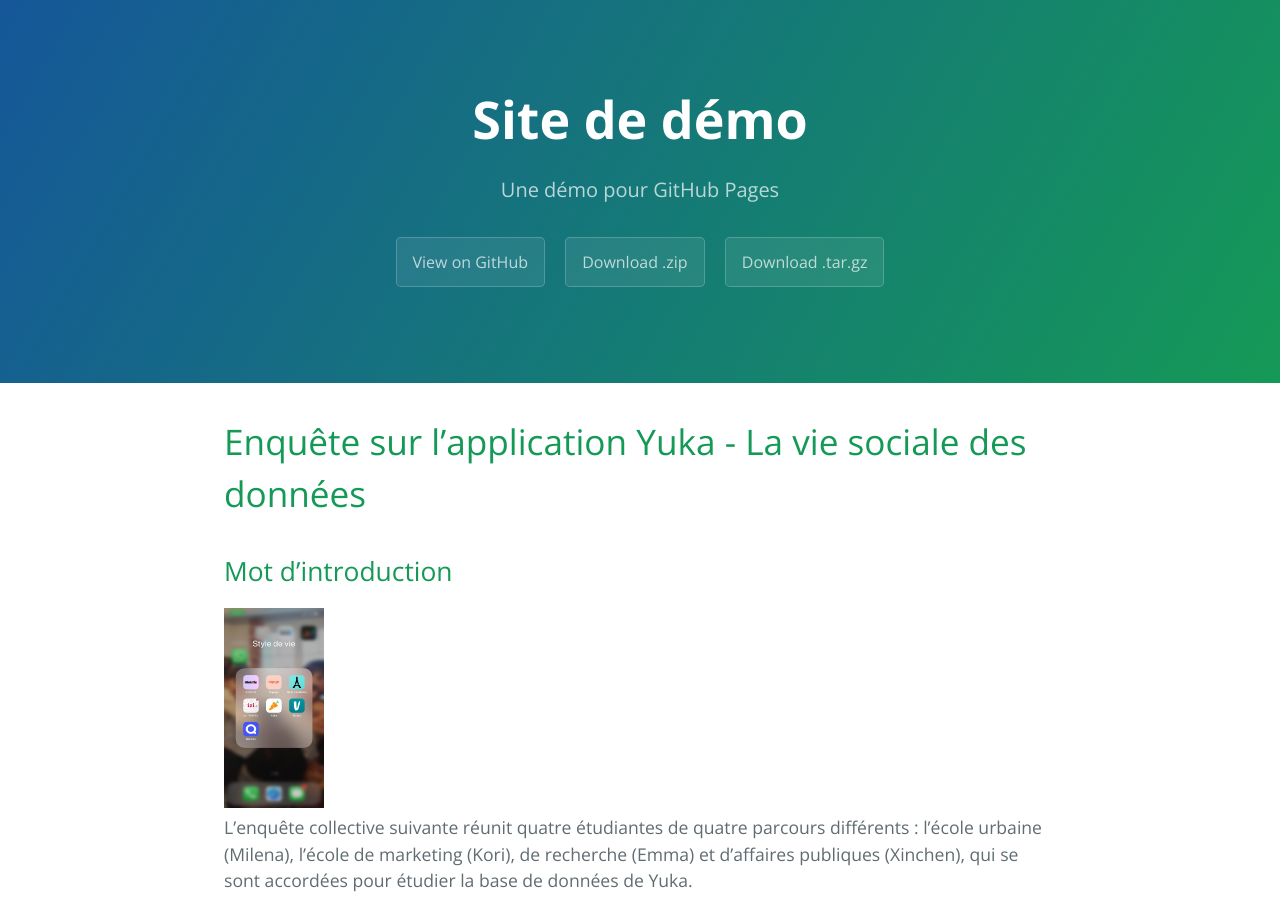
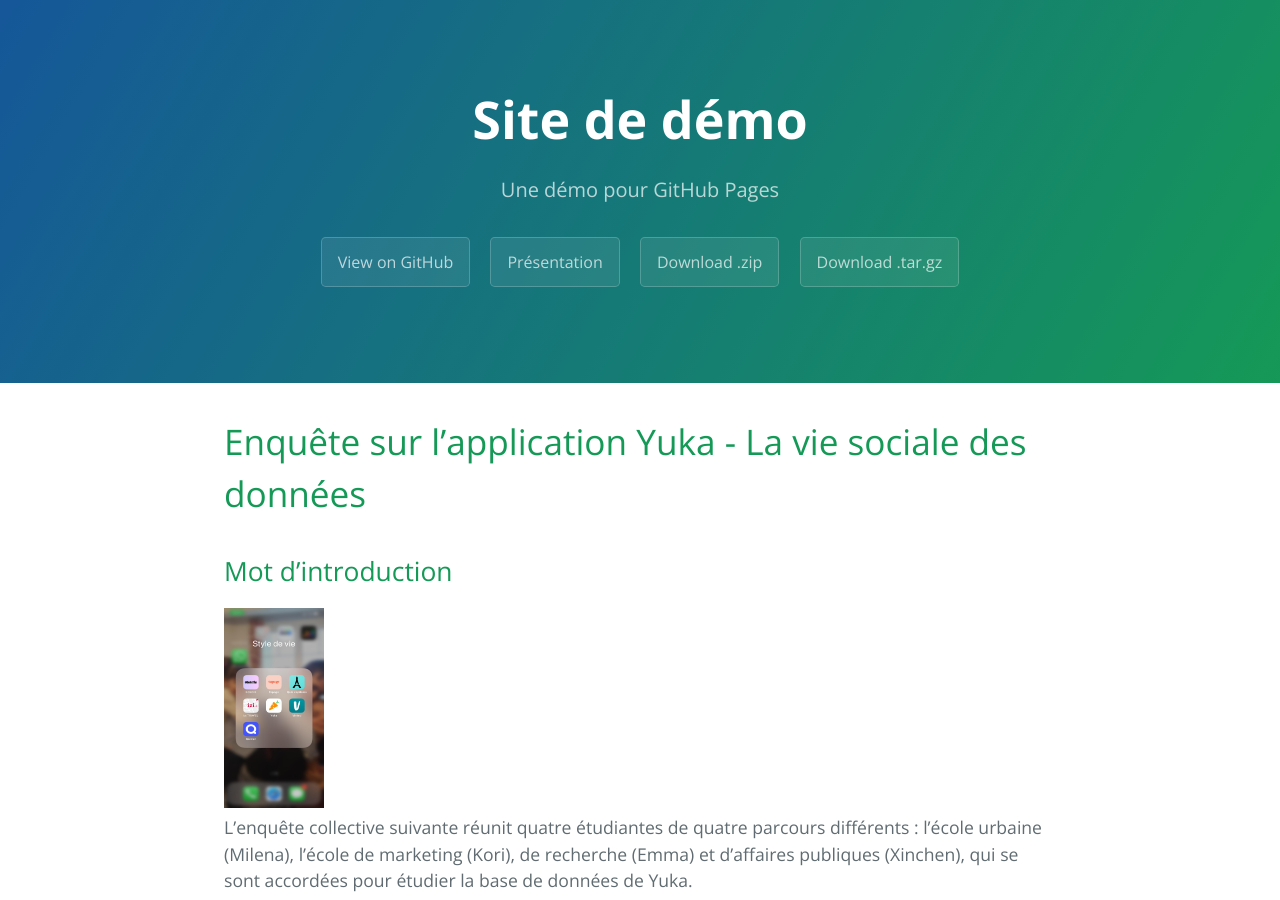
Before and after one commit to sabrina97490/sabrina97490.github.io, a Jekyll site: the page built from index.html, in a window 1280 px wide and 900 px high. Built offline with Jekyll 4.4.1, drawn with Linux system fonts in a browser that asks for light colours; the list of posts is cut into pages by our own code.

Commit message:
Update page-header.html

```diff
--- a/_includes/page-header.html
+++ b/_includes/page-header.html
@@ -2,6 +2,7 @@
   <h1 class="project-name">{{ site.title }}</h1>
   <h2 class="project-tagline">{{ site.tagline }}</h2>
   <a href="#" class="btn">View on GitHub</a>
+  <a href="/presentation.md" class="btn">Présentation</a>
   <a href="#" class="btn">Download .zip</a>
   <a href="#" class="btn">Download .tar.gz</a>
 </section>
```
